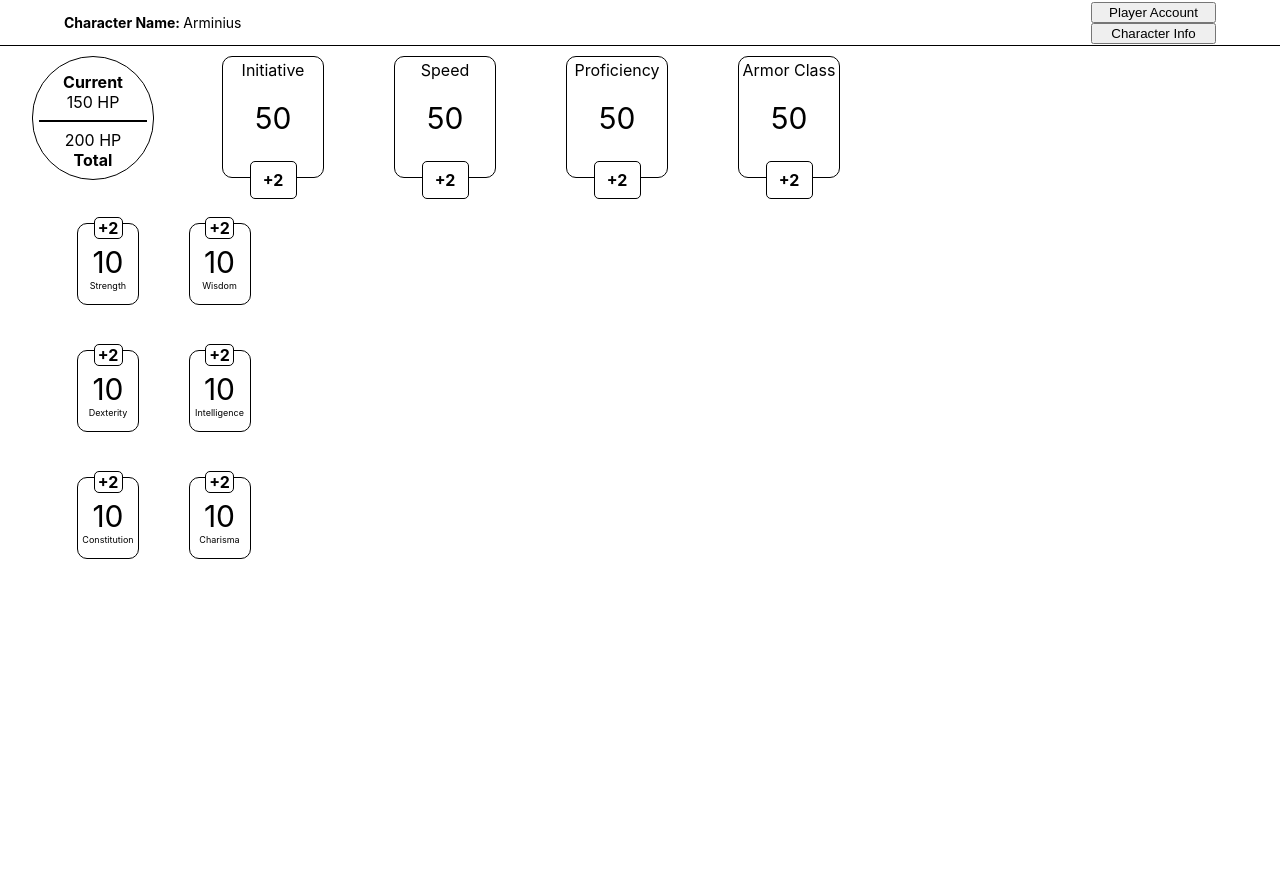
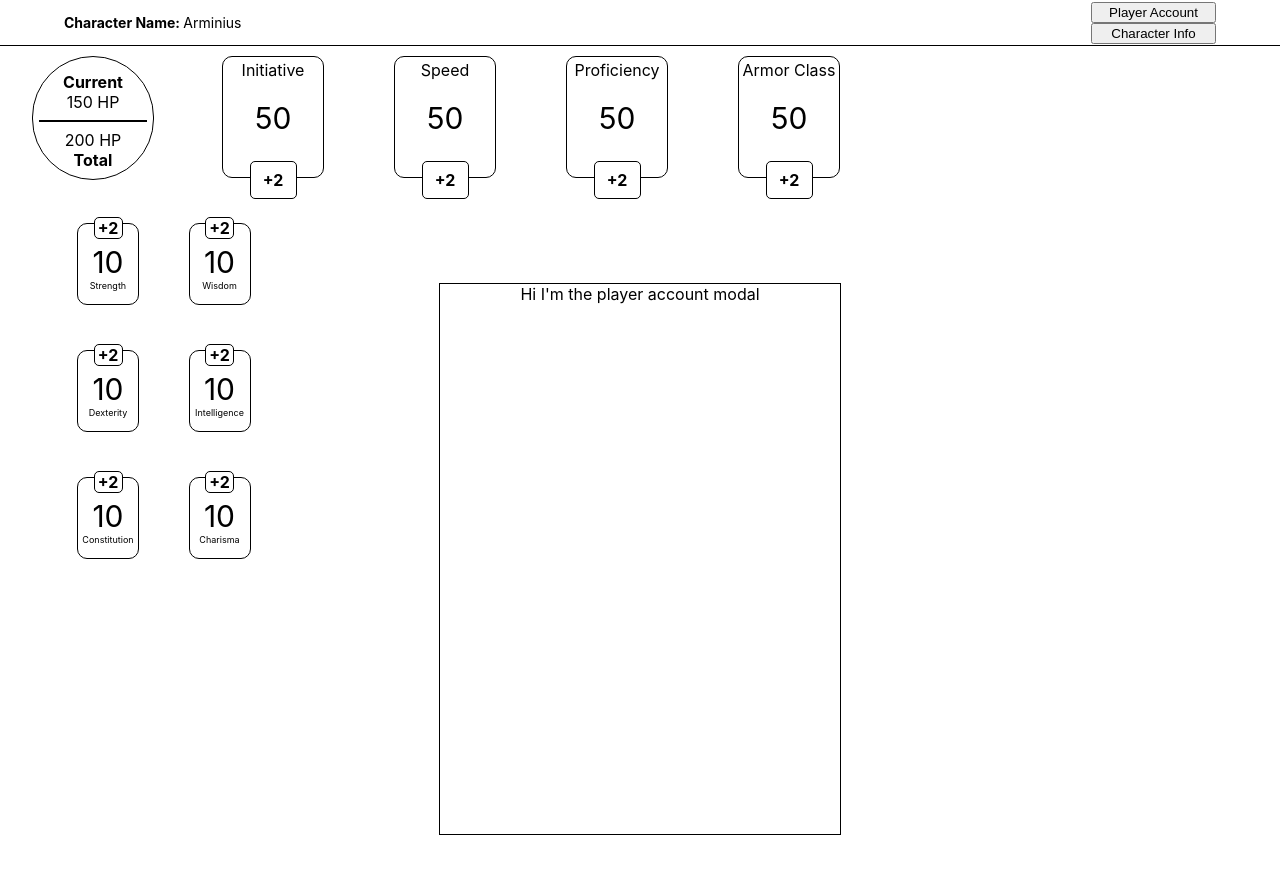
Before and after one commit to tygedavis/dragonsInfinity, a React (Create React App) app: page / in a window 1280 px wide. Both pictures are taken after a click on the button "Player Account". Shown: the top 874 px of the page. Before the commit the page ends 800 px from the top, so only its background shows below. Built offline with nearby package versions, Linux system fonts and the light colour scheme.

Commit message:
Player account modal can now toggle open or closed

```diff
--- a/package.json
+++ b/package.json
@@ -6,6 +6,7 @@
     "@testing-library/jest-dom": "5.11.9",
     "@testing-library/react": "11.2.5",
     "@testing-library/user-event": "12.7.3",
+    "lodash": "4.17.21",
     "react": "^17.0.1",
     "react-dom": "^17.0.1",
     "react-redux": "7.2.2",
--- a/src/Header/Header.js
+++ b/src/Header/Header.js
@@ -1,4 +1,3 @@
-// import { useState } from 'react';
 import Button from '../Button/Button';
 import store from '../redux/store';
 import _ from 'lodash';
@@ -6,8 +5,8 @@ import './Header.css';
 
 export default function Header() {
     function togglePlayerAccountModal(){
-        const initialState = store.getState();
-        store.dispatch({ type: 'playerAccount/toggleOpen', payload: !_.get(initialState, 'toggles.playerAccountModalOpen') });
+        const state = store.getState();
+        store.dispatch({ type: 'playerAccount/toggleOpen', payload: !_.get(state, 'toggles.playerAccountModalOpen') });
     }
 
     return(
--- /dev/null
+++ b/src/playerAccount/PlayerAccountModal.css
@@ -0,0 +1,20 @@
+.playerAccountModalContainer {
+    position: relative;
+    left: 50%;
+    bottom: 50%;
+    transform: translateX(-50%) translateY(-50%);
+    background-color: white;
+    width: 30%;
+    max-width: 475px;
+    min-width: 400px;
+    height: 550px;
+    border: 1px solid black;
+}
+
+.showing {
+    display: block;
+}
+
+.hiding {
+    display: none;
+}
--- a/src/playerAccount/PlayerAccountModal.js
+++ b/src/playerAccount/PlayerAccountModal.js
@@ -1,9 +1,21 @@
-// import store from '../redux/store';
+import _ from 'lodash';
+import { connect } from 'react-redux';
+import './PlayerAccountModal.css';
 
-export default function PlayerAccountModal() {
+function PlayerAccountModal(props) {
+    const { playerAccountModalOpen } = _.get(props, 'toggles');
+
     return (
-        <div>
-
+        <div className={playerAccountModalOpen ? 'playerAccountModalContainer showing' : 'playerAccountModalContainer hiding'}>
+            <span>Hi I'm the player account modal</span>
         </div>
     );
 };
+
+function mapStateToProps(state) {
+    return {
+        toggles: state.toggles
+    };
+}
+
+export default connect(mapStateToProps)(PlayerAccountModal);
```
